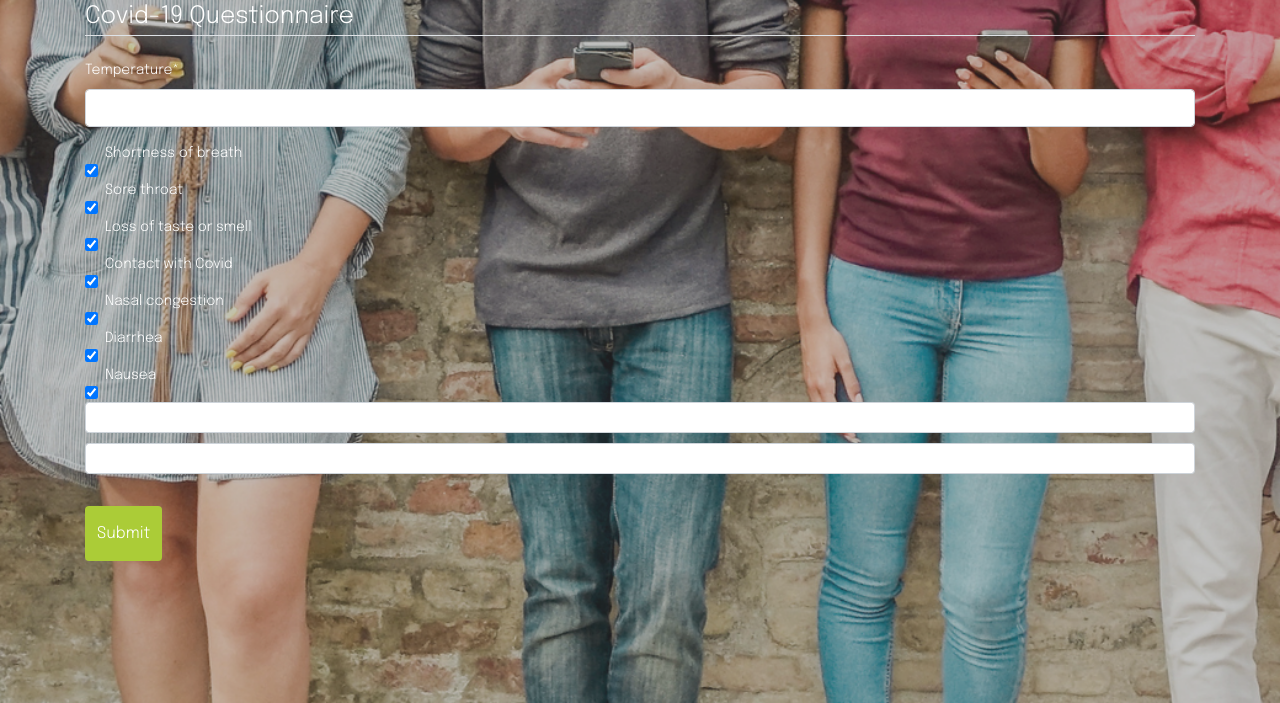
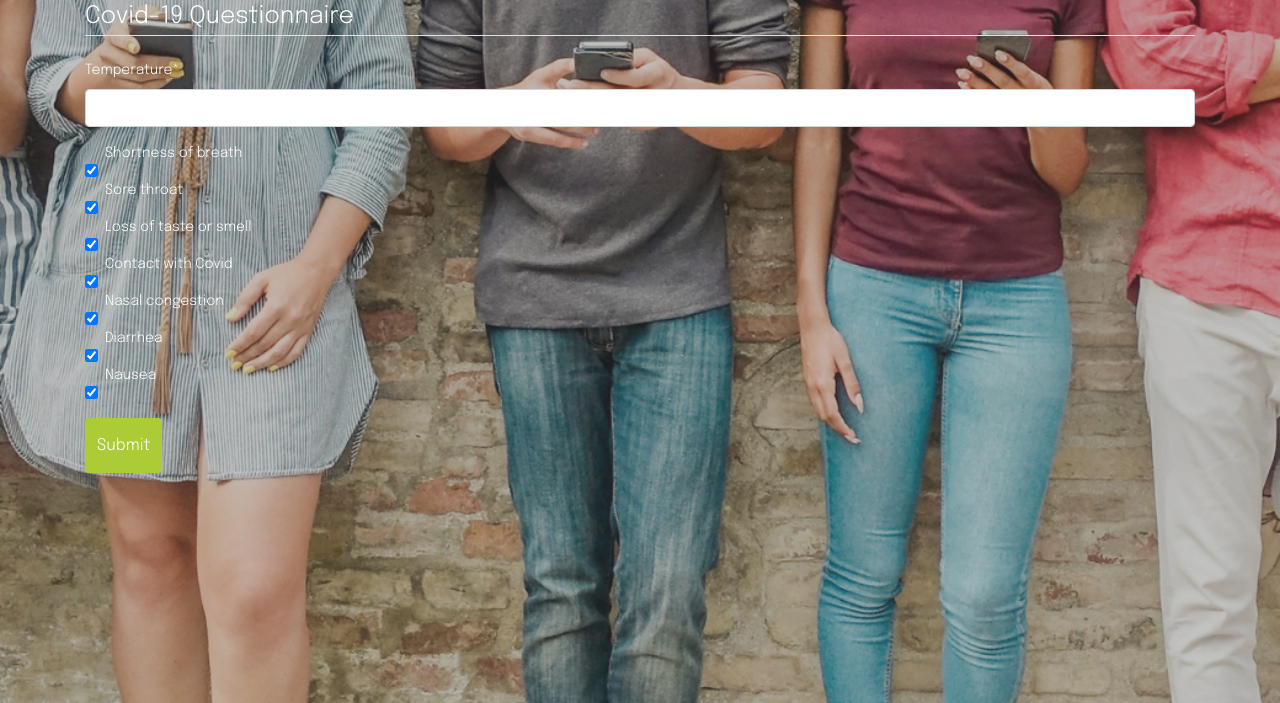
Before and after one commit to LuyandaLM/lifechoices-admin, a Django app: page /covid-questionnaire/ in a window 1280 px wide. Shown: the part 97-800 px from the top of the page. Run offline with Django 3.2, Linux system fonts and the light colour scheme; some libraries are stand-ins or nearby versions.

Commit message:
checkin functionality

```diff
--- a/templates/covid_questionnaire.html
+++ b/templates/covid_questionnaire.html
@@ -12,10 +12,6 @@
                     {{ form|crispy }}
 
                 </div>
-                <div class="form-group">
-                    <input class="form-control form-control-sm" name="latitude" id="latitude" />
-                    <input class="form-control form-control-sm" name="longitude" id="longitude" />
-                </div>
             </fieldset>
             <button class="btn btn-primary covidqbtn" type="submit">Submit</button>
         </form>
```
